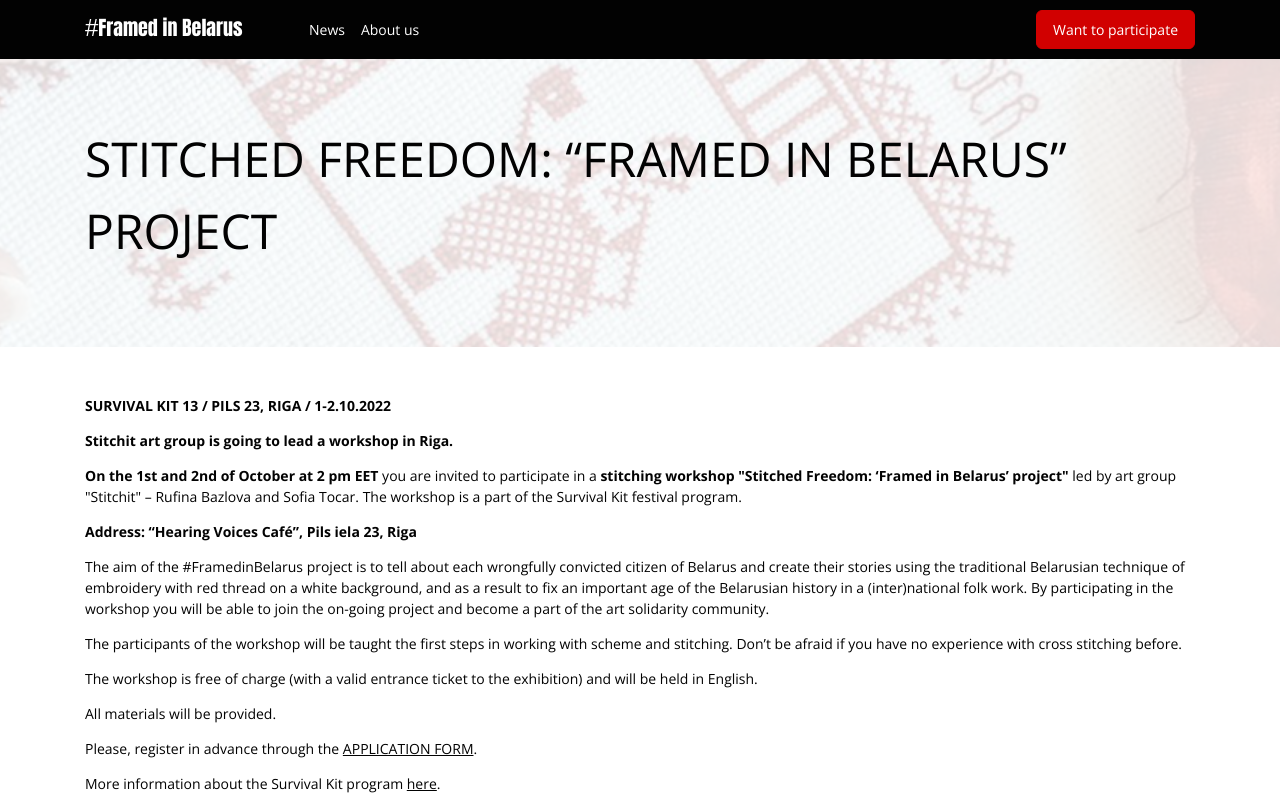
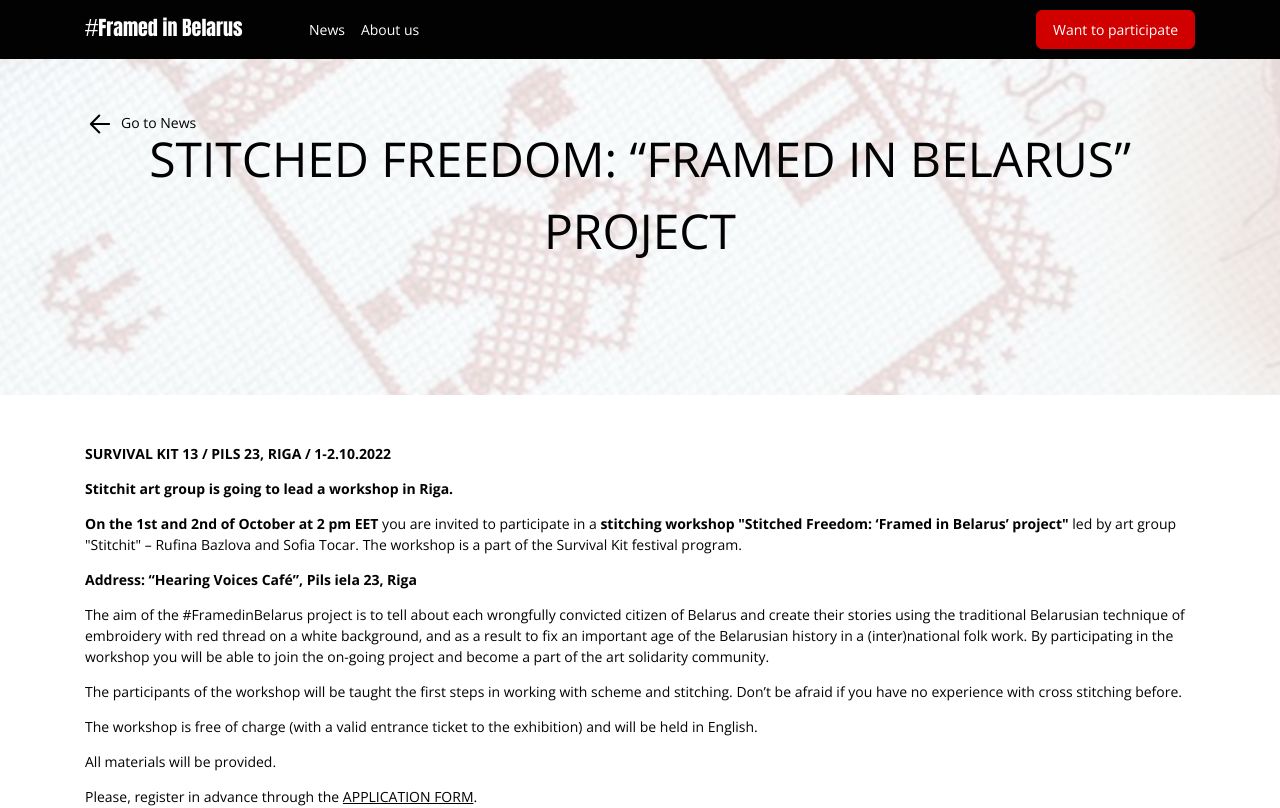
Before and after one commit to davidlipkovic/framed-in-belarus-nuxt, a Nuxt app: page /News/stitched-freedom-framed-in-belarus-project in a window 1280 px wide. Shown: the top 808 px of the page. Built offline with nearby package versions, Linux system fonts and the light colour scheme.

Commit message:
+ GoToNews

```diff
--- a/pages/News/stitched-freedom-framed-in-belarus-project/index.vue
+++ b/pages/News/stitched-freedom-framed-in-belarus-project/index.vue
@@ -3,9 +3,16 @@
 <template>
   <main class="Content">
     <article>
-      <h1 class="Title">
-        <span class="News content">STITCHED FREEDOM: “FRAMED IN&nbsp;BELARUS” PROJECT</span>
-      </h1>
+      <div class="Title">
+        <div class="content">
+          <h1 class="content News">STITCHED FREEDOM: “FRAMED IN&nbsp;BELARUS” PROJECT</h1>
+          <nuxt-link
+            to="/News"
+            class="GoToNews">
+            {{ $t('GoToNews') }}
+          </nuxt-link>
+        </div>
+      </div>
       <div class="News content">
         <p class="b">SURVIVAL KIT 13 / PILS 23, RIGA / 1-2.10.2022</p>
         <p class="b">Stitchit art group is going to lead a workshop in Riga.</p>
```
